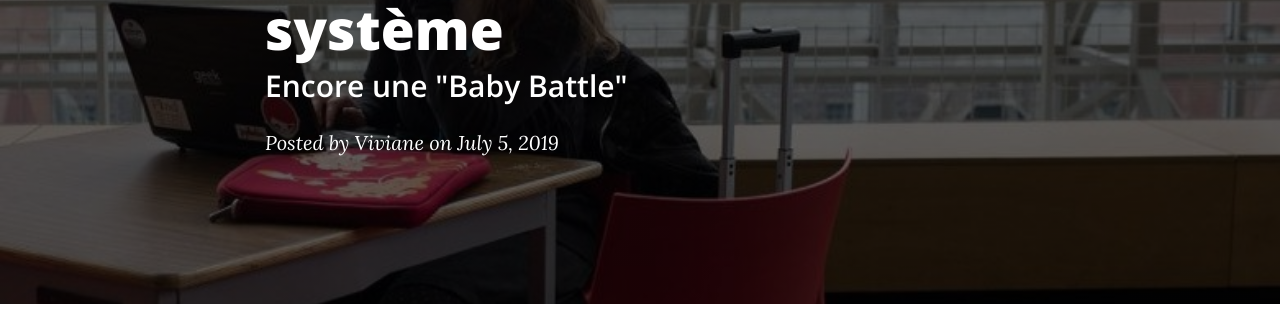
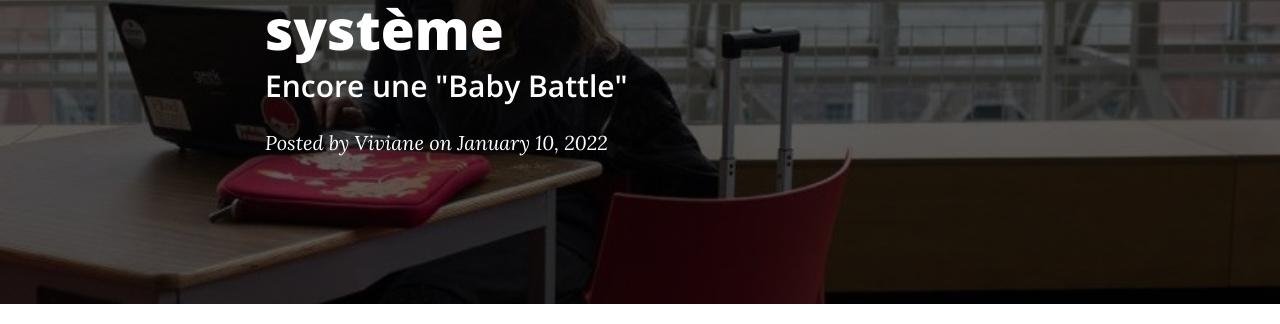
Before and after one commit to VivianePons/vivianepons.github.com, a Jekyll site: the page built from _posts/2022-01-10-pregnant.md, in a window 1280 px wide and 900 px high. Shown: the part 232-556 px from the top of the window. Built offline with Jekyll 4.4.1, drawn with Linux system fonts in a browser that asks for light colours; nearby versions of some CDN libraries; formulas are drawn with MathJax 3; comment, search, counter and statistics services are not loaded.

Commit message:
fix date

```diff
--- a/_posts/2022-01-10-pregnant.md
+++ b/_posts/2022-01-10-pregnant.md
@@ -2,7 +2,7 @@
 layout:     post
 title:      "Enceinte contre le système"
 subtitle:   'Encore une "Baby Battle"'
-date:       2019-07-05 09:00:00
+date:       2022-01-10 09:00:00
 author:     "Viviane"
 mathjax:    true
 tags:
```
